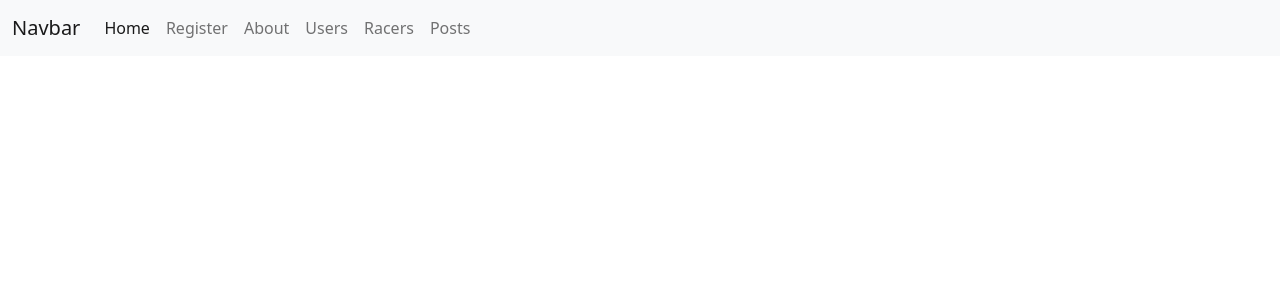
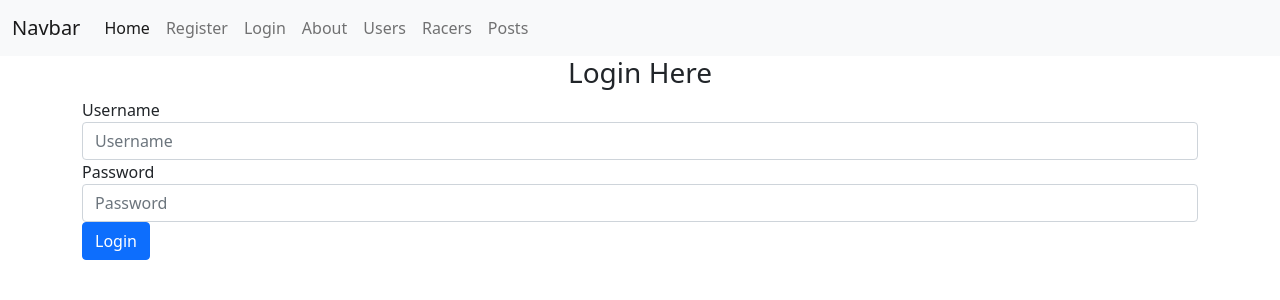
Before and after one commit to RedwanQ/react-cart, a React (Create React App) app: page /login in a window 1280 px wide. Shown: the top 300 px of the page. Built offline with nearby package versions, Linux system fonts and the light colour scheme.

Commit message:
Add login view and store token to localStorage

```diff
--- a/src/App.js
+++ b/src/App.js
@@ -3,6 +3,7 @@ import { Route } from 'react-router-dom'
 import Navbar from './components/Navbar';
 import About from './views/About';
 import Home from './views/Home';
+import { Login } from './views/Login';
 import { Posts } from './views/Posts';
 import Racers from './views/Racers';
 import Register from './views/Register';
@@ -54,6 +55,9 @@ export default class App extends Component {
             <Route exact path='/register'>
                 <Register />
             </Route>
+            <Route exact path='/login'>
+                <Login />
+            </Route>
 
         </div>
       </>
--- a/src/components/Navbar.js
+++ b/src/components/Navbar.js
@@ -19,6 +19,9 @@ export default class Navbar extends Component {
                         <Link className="nav-link" to="/register">Register</Link>
                         </li>
                         <li className="nav-item">
+                        <Link className="nav-link" to="/login">Login</Link>
+                        </li>
+                        <li className="nav-item">
                         <Link className="nav-link" to="/about">About</Link>
                         </li>
                         <li className="nav-item">
--- /dev/null
+++ b/src/views/Login.js
@@ -0,0 +1,45 @@
+import React, {useState, useEffect} from 'react';
+import { Redirect } from 'react-router-dom';
+
+
+export const Login = (props) =>{
+
+    const [redirect, setRedirect] = useState(null)
+
+    const handleSubmit = (e) => {
+        e.preventDefault();
+        let username = e.target.username.value;
+        let password = e.target.password.value;
+        let encodedString = btoa(`${username}:${password}`)
+        let myHeaders = new Headers();
+        myHeaders.append('Authorization', `Basic ${encodedString}`)
+
+        fetch('http://localhost:5000/api/token', {
+            method: 'POST',
+            headers: myHeaders
+        }).then(res => res.json())
+            .then(data => {
+                localStorage.setItem('token', data['token'])
+                setRedirect('/')
+            })
+            .catch(err => console.error(err))
+    }
+
+    return (
+        redirect ? <Redirect to={redirect} /> :
+        <form onSubmit={handleSubmit}>
+            <h3 className='text-center'>Login Here</h3>
+            <div className='form-group'>
+                <fieldset>
+                    <label htmlFor='username'>Username</label>
+                    <input type='text' className='form-control' name='username' placeholder='Username' />
+                </fieldset>
+                <fieldset>
+                    <label htmlFor='password'>Password</label>
+                    <input type='password' className='form-control' name='password' placeholder='Password' />
+                </fieldset>
+                <input type='submit' className='btn btn-primary' value='Login' />
+            </div>
+        </form>
+    )
+}
```
